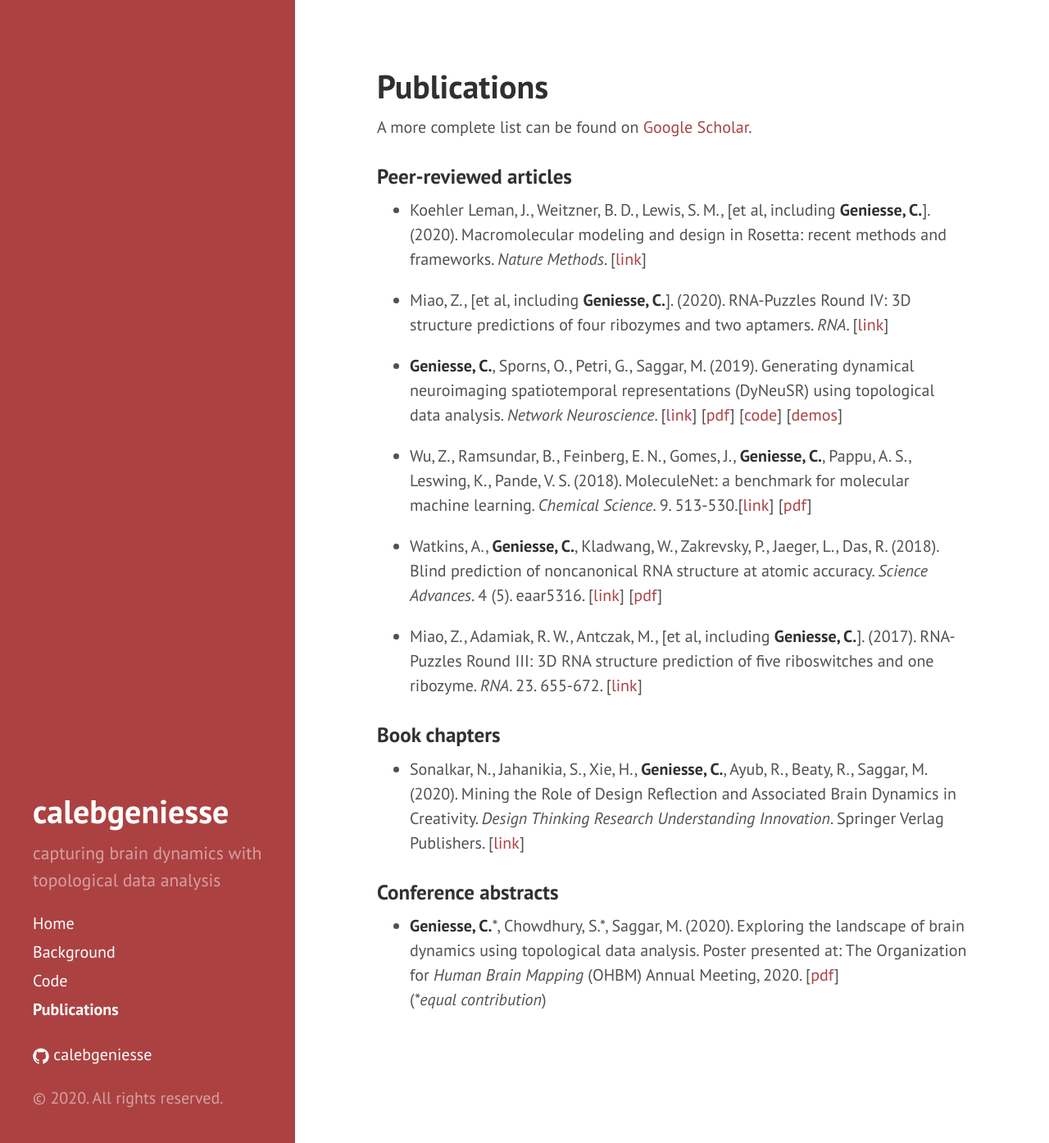
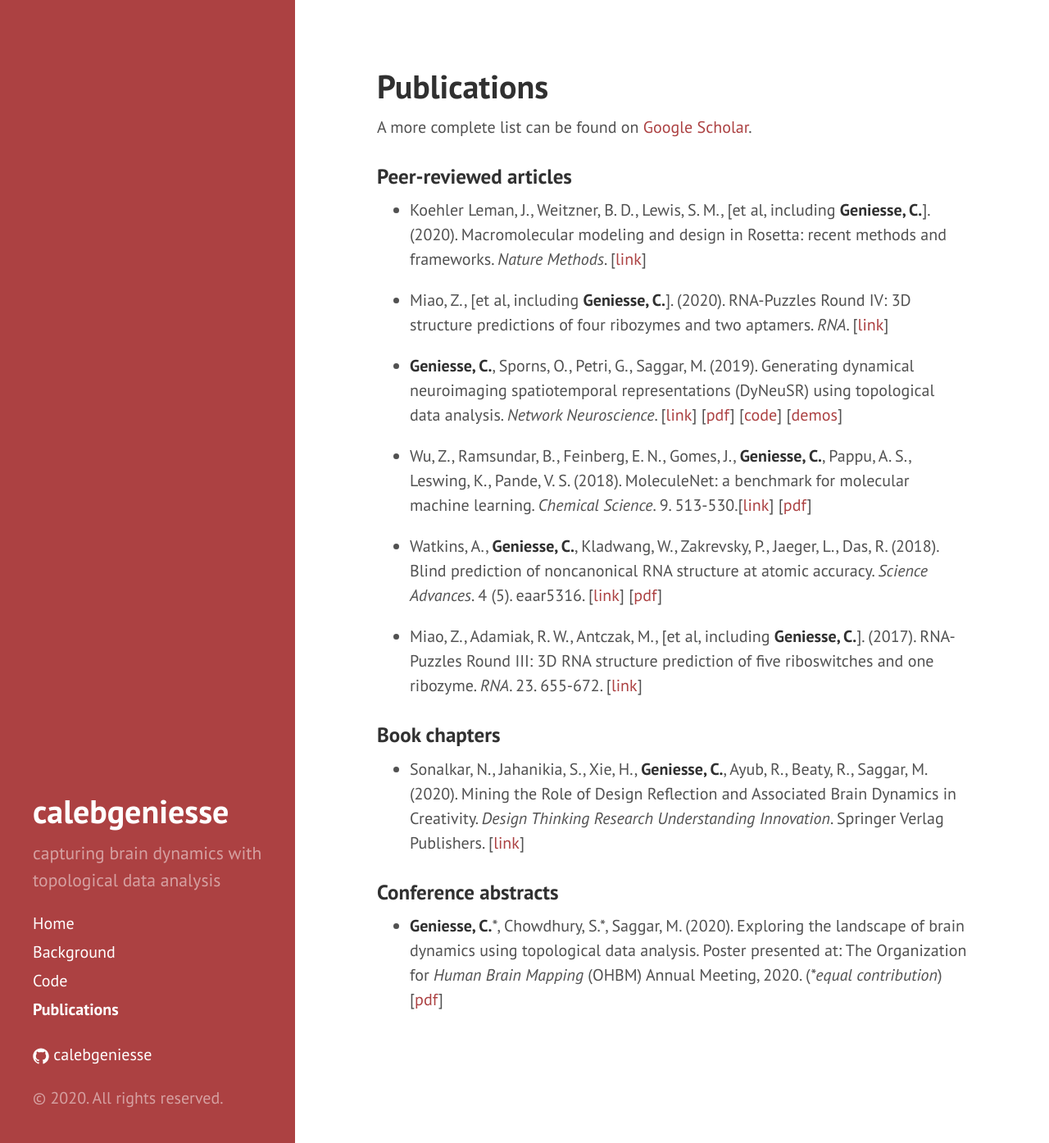
Before and after one commit to calebgeniesse/calebgeniesse.github.io, a Jekyll site: the page built from publications.md, in a window 1280 px wide and 1394 px high. Shown: the whole window at 82% size. Built offline with Jekyll 4.4.1, drawn with Linux system fonts in a browser that asks for light colours.

Commit message:
fix notes

```diff
--- a/publications.md
+++ b/publications.md
@@ -32,5 +32,4 @@
 
 ### Conference abstracts
 
-- **Geniesse, C.**\*, Chowdhury, S.\*, Saggar, M. (2020). Exploring the landscape of brain dynamics using topological data analysis. Poster presented at: The Organization for *Human Brain Mapping* (OHBM) Annual Meeting, 2020. [[pdf](https://github.com/calebgeniesse/calebgeniesse.github.io/blob/master/public/posters/Geniesse-Chowdhury-2020-OHBM.pdf)]
-<br>(*\*equal contribution*)
+- **Geniesse, C.**\*, Chowdhury, S.\*, Saggar, M. (2020). Exploring the landscape of brain dynamics using topological data analysis. Poster presented at: The Organization for *Human Brain Mapping* (OHBM) Annual Meeting, 2020. (*\*equal contribution*) [[pdf](https://github.com/calebgeniesse/calebgeniesse.github.io/blob/master/public/posters/Geniesse-Chowdhury-2020-OHBM.pdf)]
```
Also changed, not shown: index.md (+1 -1 lines).
